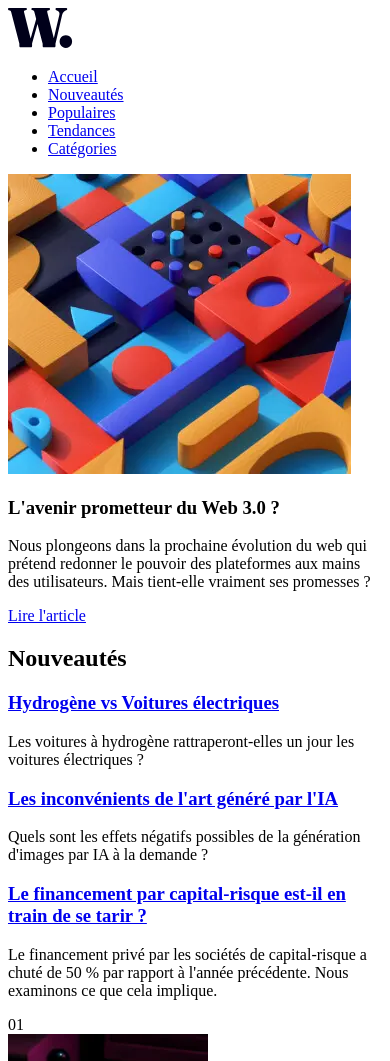
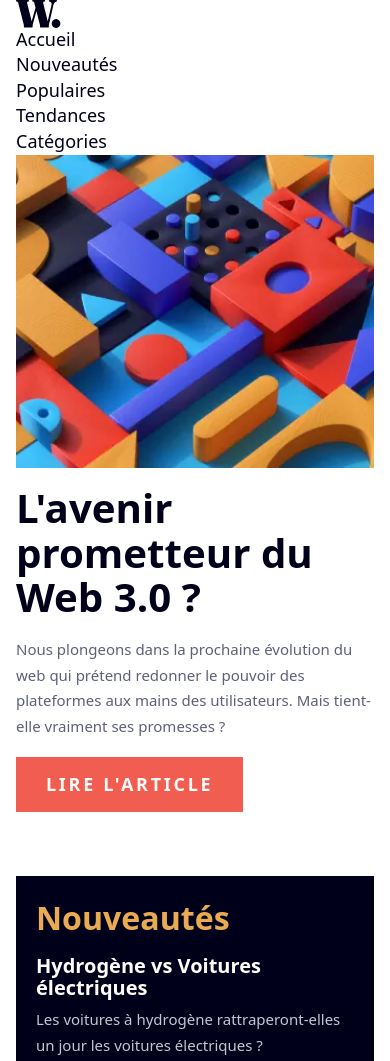
Before and after one commit to cedric-renais/worldnews, a website built with Vite: page index.html in a window 390 px wide. Shown: the top 1061 px of the page. Built offline with nearby package versions, Linux system fonts and the light colour scheme.

Commit message:
💄Ajout du style 📱 Layout : Mobile first

```diff
--- a/index.html
+++ b/index.html
@@ -8,9 +8,10 @@
   </head>
   <body>
     <!-- Header -->
-    <header class="wrapper">
+    <header class="header wrapper">
       <a href="/">
         <img
+          class="header__logo"
           src="./assets/svg/logo.svg"
           alt="Page d'acceuil"
           width="65"
@@ -20,19 +21,19 @@
       <nav>
         <ul>
           <li>
-            <a href="#">Accueil</a>
+            <a class="header__link" href="#">Accueil</a>
           </li>
           <li>
-            <a href="#">Nouveautés</a>
+            <a class="header__link" href="#">Nouveautés</a>
           </li>
           <li>
-            <a href="#">Populaires</a>
+            <a class="header__link" href="#">Populaires</a>
           </li>
           <li>
-            <a href="#">Tendances</a>
+            <a class="header__link" href="#">Tendances</a>
           </li>
           <li>
-            <a href="#">Catégories</a>
+            <a class="header__link" href="#">Catégories</a>
           </li>
         </ul>
       </nav>
@@ -49,12 +50,16 @@
                 ./assets/images/feature-desktop.webp    1x,
                 ./assets/images/feature-desktop-2x.webp 2x
               "
+              width="730"
+              height="300"
             />
             <img
               class="feature__image"
               src="./assets/images/feature-mobile.webp"
               srcset="./assets/images/feature-mobile-2x.webp 2x"
               alt="Assortiment de blocs colorés"
+              width="343"
+              height="300"
             />
           </picture>
           <h1 class="feature__headline">L'avenir prometteur du Web 3.0 ?</h1>
@@ -69,29 +74,33 @@
         <section class="news">
           <h2 class="news__headline--big">Nouveautés</h2>
           <article class="news__post">
+            <a href="#">
               <h3 class="news__headline--small">
-              <a href="#">Hydrogène vs Voitures électriques</a>
+                Hydrogène vs Voitures électriques
               </h3>
+            </a>
             <p class="news__description">
               Les voitures à hydrogène rattraperont-elles un jour les voitures
               électriques ?
             </p>
           </article>
           <article class="news__post">
+            <a href="#">
               <h3 class="news__headline--small">
-              <a href="#">Les inconvénients de l'art généré par l'IA</a>
+                Les inconvénients de l'art généré par l'IA
               </h3>
+            </a>
             <p class="news__description">
               Quels sont les effets négatifs possibles de la génération d'images
               par IA à la demande ?
             </p>
           </article>
           <article class="news__post">
+            <a href="#">
               <h3 class="news__headline--small">
-              <a href="#">
                 Le financement par capital-risque est-il en train de se tarir ?
+              </h3>
             </a>
-            </h3>
             <p class="news__description">
               Le financement privé par les sociétés de capital-risque a chuté de
               50 % par rapport à l'année précédente. Nous examinons ce que cela
@@ -102,44 +111,46 @@
         <!-- Blog section -->
         <section class="blog">
           <article class="blog__item">
-            <div class="blog__number">01</div>
             <img
               class="blog__image"
               src="./assets/images/news-1.webp"
               alt="Ordinateur, clavier et cassettes audio vintage sur un bureau"
             />
-            <h3 class="blog__headline">
-              <a href="#">Redonner vie aux PC rétro ?</a>
-            </h3>
+            <div class="blog__number">01</div>
+            <a href="#">
+              <h3 class="blog__headline">Redonner vie aux PC rétro ?</h3>
+            </a>
             <p class="blog__description">
               Que se passe-t-il lorsque d'anciens PC reçoivent des mises à jour
               modernes ?
             </p>
           </article>
           <article class="blog__item">
-            <div class="blog__number">02</div>
             <img
               class="blog__image"
               src="./assets/images/news-2.webp"
               alt="Touches de clavier avec rétroéclairage rouge"
             />
-            <h3 class="blog__headline">
-              <a href="#">Top 10 des Laptops pour 2024</a>
-            </h3>
+            <div class="blog__number">02</div>
+            <a href="#">
+              <h3 class="blog__headline">Top 10 des Laptops pour 2024</h3>
+            </a>
             <p class="blog__description">
               Nos meilleures sélections pour différents besoins et budgets.
             </p>
           </article>
           <article class="blog__item">
-            <div class="blog__number">03</div>
             <img
               class="blog__image"
               src="./assets/images/news-3.webp"
               alt="Manette de jeu en l'air au-dessus d'une main"
             />
+            <div class="blog__number">03</div>
+            <a href="#">
               <h3 class="blog__headline">
-              <a href="#">L'expansion du secteur du jeu vidéo</a>
+                L'expansion du secteur du jeu vidéo
               </h3>
+            </a>
             <p class="blog__description">
               Comment la pandémie a ouvert de nouvelles opportunités.
             </p>
--- a/sass/_global.scss
+++ b/sass/_global.scss
@@ -10,20 +10,84 @@
   --clr-gold: #e9aa52;
 
   // Font sizes
-  --fz-md: u.rem(32);
-  --fz-sm: u.rem(20);
-  --fz-xs: u.rem(18);
-  --fz-body: u.rem(16);
+  --fz-md: #{u.rem(32)};
+  --fz-sm: #{u.rem(20)};
+  --fz-xs: #{u.rem(18)};
+  --fz-body: #{u.rem(15)};
 
   // Fluid typography
-  --fl-xl: clamp(
+  --clamp-xl: #{clamp(
       u.rem(40),
       2.147887323943662rem + 1.5023474178403755vw,
       u.rem(56)
-  );
-  --fl-lg: clamp(
+    )};
+  --clamp-lg: #{clamp(
       u.rem(32),
       1.823943661971831rem + 0.7511737089201878vw,
       u.rem(40)
-  );
+    )};
 }
+
+// General styling
+html {
+  font-size: 100%;
+  box-sizing: border-box;
+}
+
+*,
+*::before,
+*::after {
+  box-sizing: inherit;
+}
+
+body {
+  margin: 0;
+  min-block-size: 100vh;
+  font-family: system-ui, -apple-system, BlinkMacSystemFont, 'Segoe UI', Roboto,
+    Oxygen, Ubuntu, Cantarell, 'Open Sans', 'Helvetica Neue', sans-serif;
+  font-size: var(--fz-body);
+  line-height: 1.7;
+  color: var(--clr-gray);
+}
+
+h1,
+h2,
+h3 {
+  color: var(--clr-blue);
+  line-height: 1.1;
+}
+
+h1,
+h2,
+h3,
+p {
+  margin: 0;
+}
+
+a {
+  text-decoration: none;
+}
+
+img {
+  vertical-align: middle;
+  inline-size: 100%;
+  block-size: auto;
+  font-style: italic;
+}
+
+ul {
+  margin: 0;
+  padding: 0;
+  list-style-type: none;
+}
+
+// Layout
+.wrapper {
+  inline-size: min(u.rem(1110), calc(100% - u.rem(32)));
+  margin-inline: auto;
+}
+
+.grid {
+  display: grid;
+  gap: u.rem(64);
+}
--- /dev/null
+++ b/sass/components/_blog.scss
@@ -0,0 +1,36 @@
+@use '../util/functions' as u;
+
+.blog {
+  display: grid;
+  gap: u.rem(30);
+
+  &__item {
+    display: grid;
+    grid-template-columns: u.rem(100) auto;
+    grid-template-rows: repeat(3, auto);
+    gap: u.rem(10) u.rem(24);
+  }
+
+  &__image {
+    grid-row: 1 / 4;
+    align-self: center;
+  }
+
+  &__number {
+    color: var(--clr-silver);
+    font-size: var(--fz-md);
+    line-height: 1;
+    font-weight: 700;
+  }
+
+  &__headline {
+    align-self: center;
+    font-size: var(--fz-xs);
+    font-weight: 800;
+    line-height: 1.1;
+  }
+
+  &__description {
+    align-self: end;
+  }
+}
--- /dev/null
+++ b/sass/components/_feature.scss
@@ -0,0 +1,24 @@
+@use '../util/functions' as u;
+
+.feature {
+  display: grid;
+  gap: u.rem(18);
+
+  &__headline {
+    font-size: var(--clamp-xl);
+    font-weight: 800;
+  }
+
+  &__link {
+    display: inline-block;
+    justify-self: start;
+    background-color: var(--clr-red);
+    color: var(--clr-white);
+    font-size: var(--fz-xs);
+    font-weight: 700;
+    letter-spacing: 0.15em;
+    text-transform: uppercase;
+    padding-block: u.rem(12);
+    padding-inline: u.rem(30);
+  }
+}
--- /dev/null
+++ b/sass/components/_header.scss
@@ -0,0 +1,22 @@
+@use '../util' as u;
+
+.header {
+  &__logo {
+    inline-size: u.rem(45);
+
+    @media (width >= u.rem(1110)) {
+      inline-size: u.rem(64);
+    }
+  }
+
+  &__link {
+    color: var(--clr-blue);
+    font-size: var(--fz-xs);
+    line-height: 1.3;
+
+    @media (width >= u.rem(1110)) {
+      font-size: var(--fz-body);
+      color: var(--clr-gray);
+    }
+  }
+}
--- /dev/null
+++ b/sass/components/_index.scss
@@ -0,0 +1,4 @@
+@forward 'header';
+@forward 'feature';
+@forward 'news';
+@forward 'blog';
--- /dev/null
+++ b/sass/components/_news.scss
@@ -0,0 +1,33 @@
+@use '../util/functions' as u;
+
+.news {
+  background-color: var(--clr-blue);
+  padding-block: u.rem(24);
+  padding-inline: u.rem(20);
+
+  &__headline--big {
+    font-size: var(--clamp-lg);
+    color: var(--clr-gold);
+  }
+
+  &__post {
+    border-block-end: 1px solid var(--clr-gray);
+    padding-block: u.rem(20);
+
+    &:last-child {
+      border-block-end: none;
+    }
+  }
+
+  &__headline--small {
+    color: var(--clr-white);
+    font-size: u.rem(20);
+    font-weight: 800;
+  }
+
+  &__description {
+    color: var(--clr-silver);
+    font-size: var(--fz-body);
+    margin-block-start: u.rem(8);
+  }
+}
--- a/sass/style.scss
+++ b/sass/style.scss
@@ -1 +1,2 @@
 @use 'global';
+@use 'components';
--- a/sass/util/_functions.scss
+++ b/sass/util/_functions.scss
@@ -1,17 +1,17 @@
 @use 'sass:math';
 
-@function rem($pixel) {
-  @if math.is-unitless($pixel) {
-    @return math.div($pixel, 16) + rem;
-  } @else {
-    @error 'Don\'t use units when using the rem() function; only numbers.';
+// Pixel en rem
+@function rem($px) {
+  @if not $px {
+    @error 'Missing argument: `$px`.';
   }
+  @return math.div($px, 16) + rem;
 }
 
-@function em($pixel) {
-  @if math.is-unitless($pixel) {
-    @return math.div($pixel, 16) + em;
-  } @else {
-    @error 'Don\'t use units when using the em() function; only numbers.';
+// Pixel en em
+@function em($px) {
+  @if not $px {
+    @error 'Missing argument: `$px`.';
   }
+  @return math.div($px, 16) + em;
 }
```
Lines whose indentation alone changed are shown as unchanged.
